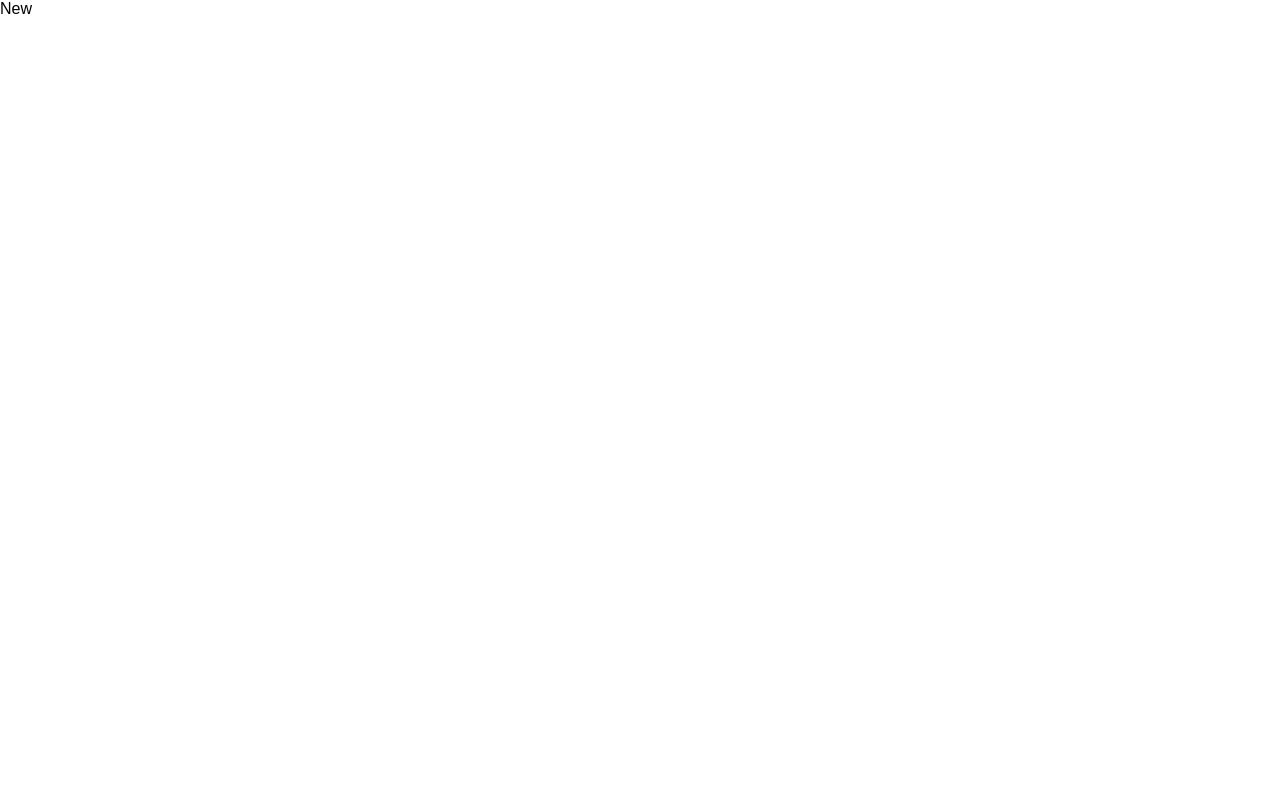
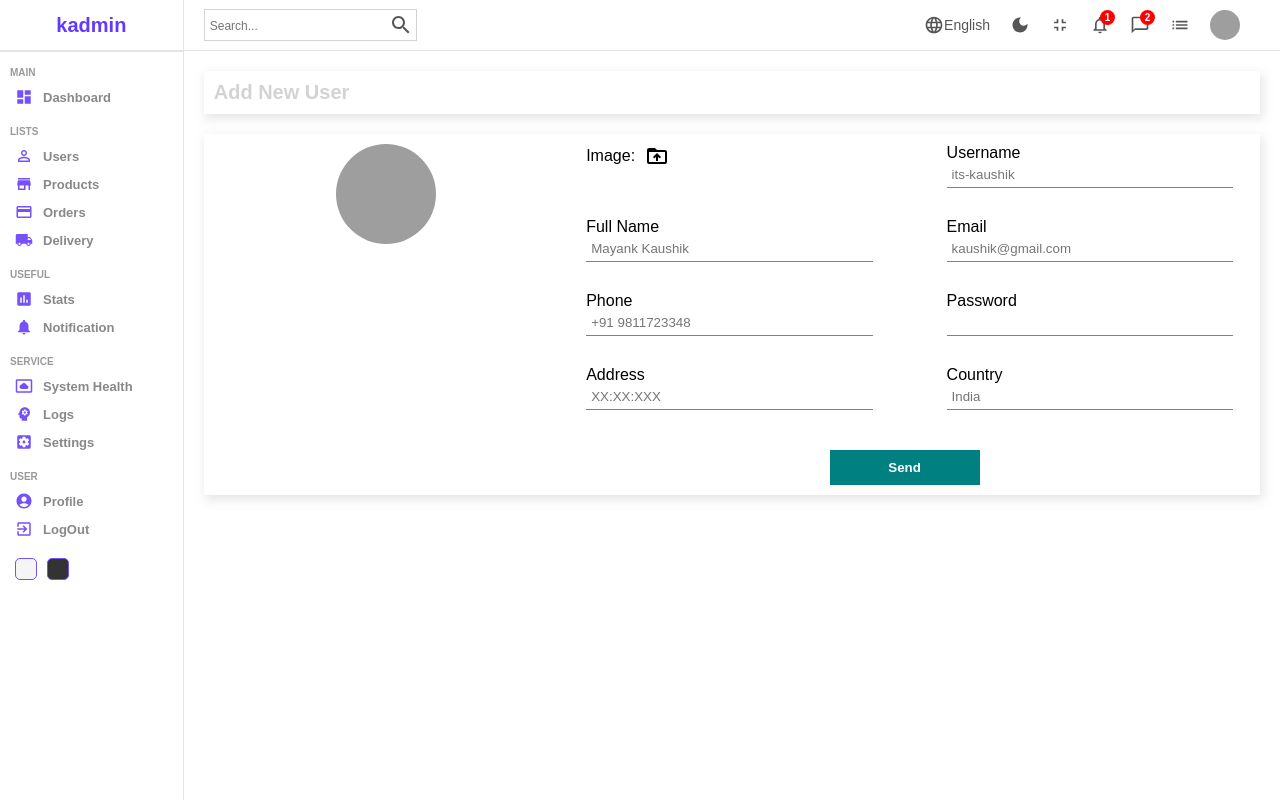
Before and after one commit to its-kaushik/admin-panel, a React (Create React App) app: page /users/new in a window 1280 px wide. Built offline with nearby package versions, Linux system fonts and the light colour scheme; grey boxes are pictures that could not be loaded.

Commit message:
Creatng & Makng the NEW compcompat. wt prdct &user

```diff
--- a/src/pages/new/New.jsx
+++ b/src/pages/new/New.jsx
@@ -1,9 +1,57 @@
+import Navbar from '../../components/navbar/Navbar';
+import Sidebar from '../../components/sidebar/Sidebar';
 import './new.scss' ;
+import DriveFolderUploadIcon from '@mui/icons-material/DriveFolderUpload';
+import { useState } from 'react';
 
-const New = () => {
+const New = ({ inputs, title }) => {
+
+    const [file, setFile] = useState("") ;
+
     return(
-        <div>
-            New
+        <div className='new' >
+            <Sidebar />
+            <div className='newContainer' >
+                <Navbar />
+                <div className='top' >
+                    <h1>{title}</h1>
+                </div>
+                <div className='bottom' >
+                    <div className='left' >
+                        <img
+                            src={
+                                file
+                                    ? URL.createObjectURL(file)
+                                    : "https://icon-library.com/images/no-image-icon/no-image-icon-0.jpg"
+                            }
+                            alt=""
+                        />
+                    </div>
+                    <div className='right' >
+                        <form>
+                            <div className='formInput' >
+                                <label htmlFor='file' >
+                                    Image: <DriveFolderUploadIcon className='icon' />
+                                </label>
+                                <input
+                                    type="file"
+                                    id='file'
+                                    onChange={e=>setFile(e.target.files[0])}
+                                    style={{ display: 'none' }}
+                                />
+                            </div>
+
+                            {inputs.map((input) => (
+                                <div className='formInput' key={input.id} >
+                                    <label>{input.label}</label>
+                                    <input type={input.type} placeholder={input.placeholder} />
+                                </div>
+                            ))}
+                            <button>Send</button>
+                        </form>
+                    </div>
+                </div>
+            </div>
         </div>
     )
 }
--- a/src/pages/new/new.scss
+++ b/src/pages/new/new.scss
@@ -0,0 +1,75 @@
+.new{
+    width: 100%;
+    display: flex;
+
+    .newContainer{
+        flex: 6;
+
+        .top, .bottom{
+            -webkit-box-shadow: 2px 4px 10px 1px rgba(0, 0, 0, 0.47) ;
+            box-shadow: 2px 4px 10px 1px rgba(201, 201, 201, 0.47);
+            padding: 10px;
+            margin: 20px;
+            display: flex ;
+
+            h1{
+                color: lightgray;
+                font-size: 20px;
+            }
+
+            .left{
+                flex: 1;
+                text-align: center;
+
+                img{
+                    width: 100px;
+                    height: 100px;
+                    border-radius: 50%;
+                    object-fit: cover;
+                }
+            }
+            .right{
+                flex: 2;
+
+                form{
+                    display: flex;
+                    flex-wrap: wrap;
+                    gap: 30px;
+                    justify-content: space-around;
+
+                    .formInput{
+                        width: 40%;
+
+                        label{
+                            display: flex;
+                            align-items: center;
+                            gap: 10px;
+
+                            .icon{
+                                cursor: pointer;
+                            }
+                        }
+
+                        input{
+                            width: 100%;
+                            padding: 5px;
+                            border: none;
+                            border-bottom: 1px solid gray;
+                        }
+                    }
+
+                    button{
+                        width: 150px;
+                        padding: 10px;
+                        border: none;
+                        background-color: teal;
+                        color: white;
+                        font-weight: bold;
+                        cursor: pointer;
+                        margin-top: 10px;
+                    }
+                }
+            }
+        }
+    }
+}
```
